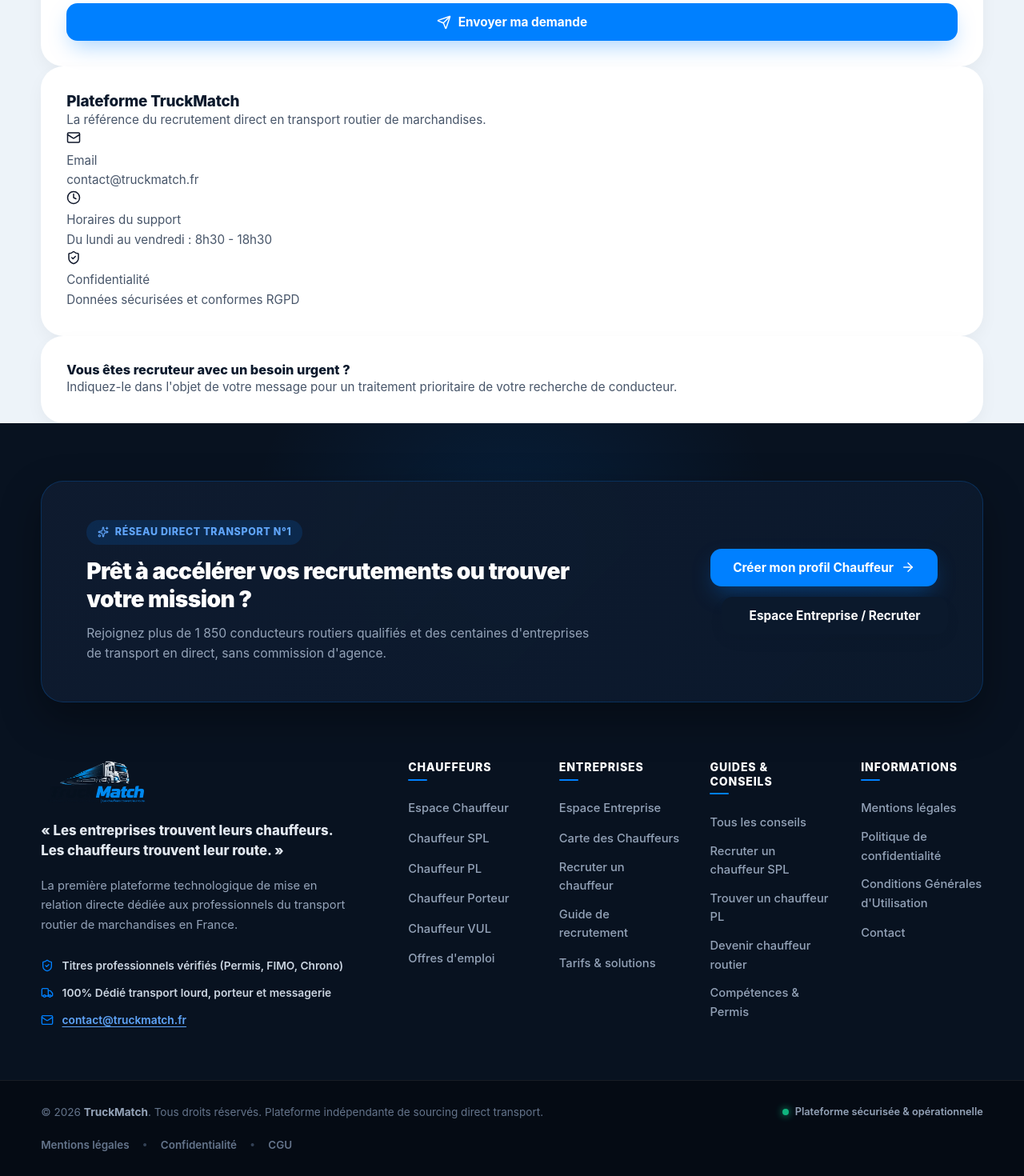
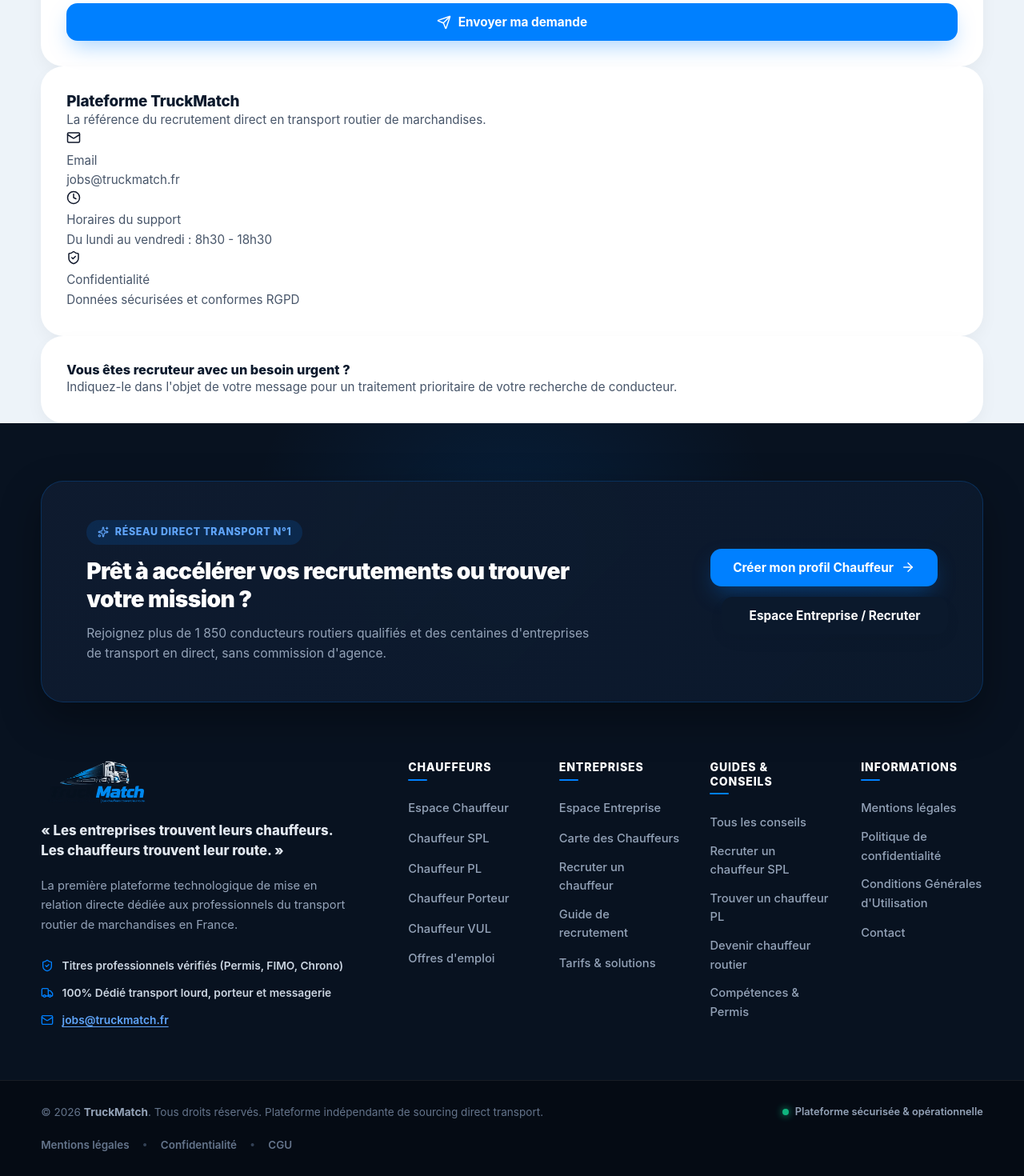
Before and after one commit to TruckMatchAdmin/TruckMatch, a Next.js app: page /contact in a window 1280 px wide. Shown: the part 792-2262 px from the top of the page at 80% size. Built offline with nearby package versions, Linux system fonts and the light colour scheme; no server answers.

Commit message:
fix(contact): harmoniser l'adresse email de contact sur jobs@truckmatch.fr sur tout le site

```diff
--- a/src/app/contact/page.tsx
+++ b/src/app/contact/page.tsx
@@ -91,7 +91,11 @@
                     </div>
                     <div>
                       <p className="info-label">Email</p>
-                      <p className="info-val">contact@truckmatch.fr</p>
+                      <p className="info-val">
+                        <a href="mailto:jobs@truckmatch.fr" style={{ color: "inherit", textDecoration: "none" }}>
+                          jobs@truckmatch.fr
+                        </a>
+                      </p>
                     </div>
                   </div>
 
--- a/src/app/espace-admin/page.tsx
+++ b/src/app/espace-admin/page.tsx
@@ -749,7 +749,7 @@
 
             <div className="admin-user-badge">
               <span className="admin-user-dot" />
-              <span>admin@truckmatch.fr</span>
+              <span>jobs@truckmatch.fr</span>
             </div>
 
             <button
--- a/src/app/layout.tsx
+++ b/src/app/layout.tsx
@@ -95,6 +95,7 @@
           "@type": "ContactPoint",
           contactType: "customer service",
           url: "https://truckmatch.fr/contact",
+          email: "jobs@truckmatch.fr",
           availableLanguage: ["French"],
         },
       },
--- a/src/app/mentions-legales/page.tsx
+++ b/src/app/mentions-legales/page.tsx
@@ -24,7 +24,10 @@
               indépendante dédiée à la mise en relation dans le secteur du transport routier de marchandises.
             </p>
             <p>
-              <strong>Email de contact :</strong> contact@truckmatch.fr
+              <strong>Email de contact :</strong>{" "}
+              <a href="mailto:jobs@truckmatch.fr" style={{ color: "var(--color-primary)", textDecoration: "underline" }}>
+                jobs@truckmatch.fr
+              </a>
               <br />
               <strong>Directeur de la publication :</strong> Direction Générale TruckMatch
             </p>
--- a/src/app/politique-confidentialite/page.tsx
+++ b/src/app/politique-confidentialite/page.tsx
@@ -70,7 +70,7 @@
             </p>
             <p>
               Pour exercer vos droits, adressez votre demande à :{" "}
-              <strong>dpo@truckmatch.fr</strong> ou via notre formulaire de contact.
+              <strong>jobs@truckmatch.fr</strong> ou via notre formulaire de contact.
             </p>
           </section>
         </div>
--- a/src/components/layout/Footer.tsx
+++ b/src/components/layout/Footer.tsx
@@ -67,8 +67,8 @@
             </div>
             <div className="footer-trust-item">
               <Mail size={16} className="trust-icon" />
-              <a href="mailto:contact@truckmatch.fr" className="footer-contact-email">
-                contact@truckmatch.fr
+              <a href="mailto:jobs@truckmatch.fr" className="footer-contact-email">
+                jobs@truckmatch.fr
               </a>
             </div>
           </div>
```
